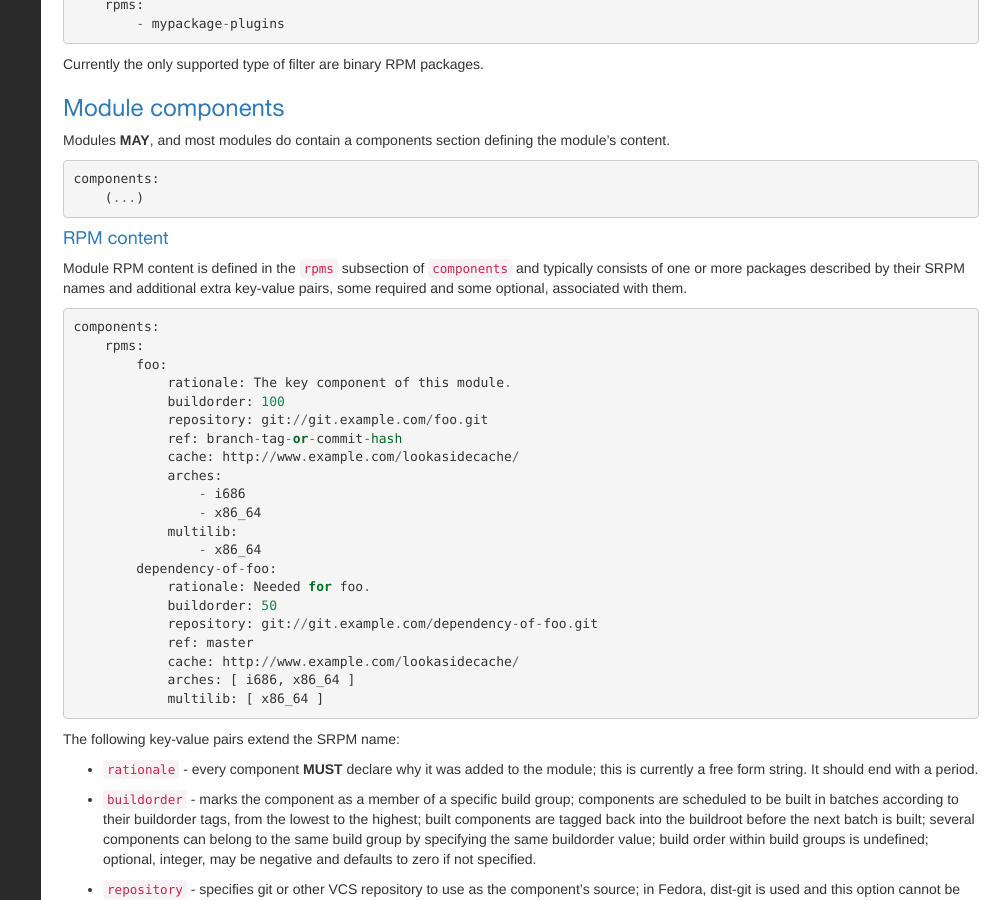
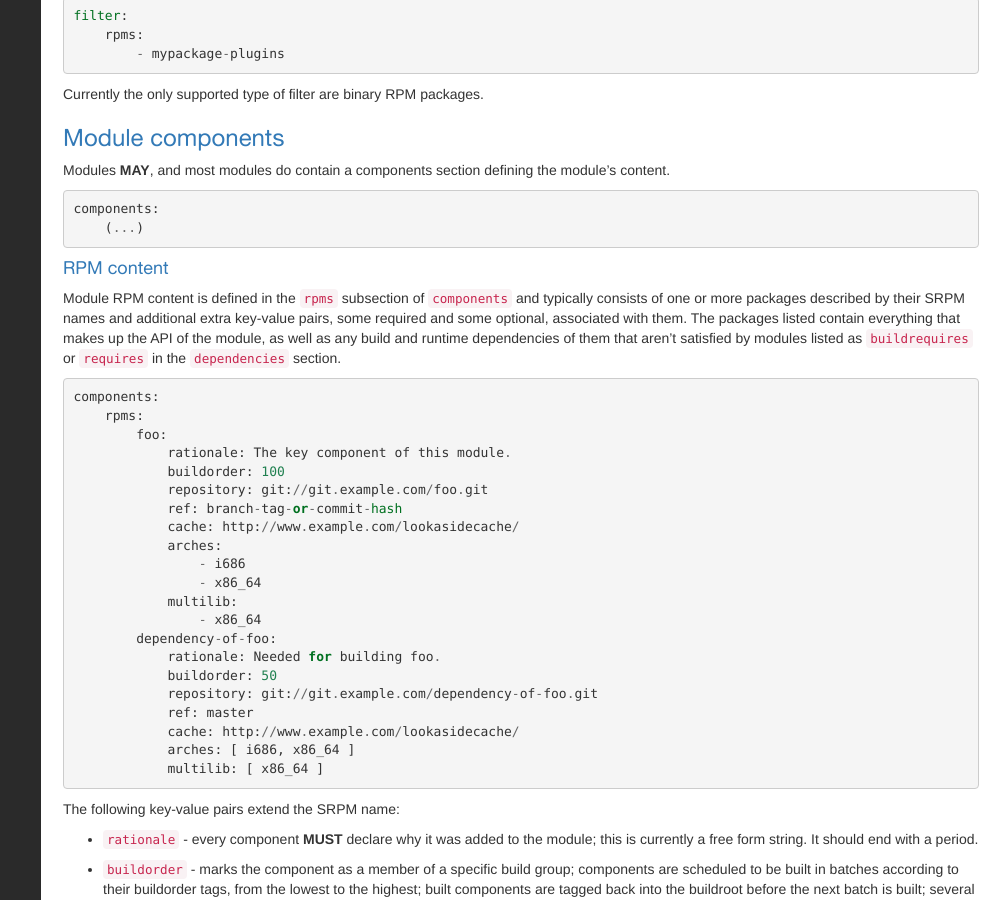
Before and after one commit to gbraad/fedora-modularity, a Sphinx documentation site: the page built from source/development/building-modules/module-guidelines.rst, in a window 1280 px wide and 900 px high, scrolled down 4554 px. Shown: the whole window, without its empty margins (279-1280 px from the left). Built offline with Sphinx 7.4.7, drawn with Linux system fonts in a browser that asks for light colours; some of the changed text lies outside the part shown.

Commit message:
be more explicit about listing dependencies
see https://pagure.io/modulemd/issue/43 for details

```diff
--- a/source/development/building-modules/developing.rst
+++ b/source/development/building-modules/developing.rst
@@ -3,9 +3,9 @@ Defining modules in modulemd
 
 To have your module build, you need to start with writing a `modulemd
 <https://pagure.io/modulemd>`__ file which is a definition of your module
-including the components, API, and all the information necessary to build your
-module like specifying the build root and a build order for the packages.
-Let’s have a look at an example Vim module:
+including the components, API, and all the information necessary to build
+your module like specifying build dependencies and a build order for the
+packages. Let’s have a look at an example Vim module:
 
 ::
 
--- a/source/development/building-modules/module-guidelines.rst
+++ b/source/development/building-modules/module-guidelines.rst
@@ -288,7 +288,10 @@ RPM content
 Module RPM content is defined in the ``rpms`` subsection of
 ``components`` and typically consists of one or more packages described
 by their SRPM names and additional extra key-value pairs, some required
-and some optional, associated with them.
+and some optional, associated with them. The packages listed contain everything
+that makes up the API of the module, as well as any build and runtime
+dependencies of them that aren't satisfied by modules listed as
+``buildrequires`` or ``requires`` in the ``dependencies`` section.
 
 ::
 
@@ -306,7 +309,7 @@ and some optional, associated with them.
                  multilib:
                      - x86_64
              dependency-of-foo:
-                 rationale: Needed for foo.
+                 rationale: Needed for building foo.
                  buildorder: 50
                  repository: git://git.example.com/dependency-of-foo.git
                  ref: master
@@ -430,6 +433,32 @@ optional metadata.
                  foo:
                      rationale: An example RPM component.
 
+Minimal module with RPM content and build dependency
+~~~~~~~~~~~~~~~~~~~~~~~~~~~~~~~~~~~~~~~~~~~~~~~~~~~~
+
+Yet another flavour of the minimal module, containing one RPM package
+with SRPM name ``foo`` and another with SRPM name ``bar`` which is required for building and running ``foo``. This module doesn't define any dependencies on other modules or optional metadata.
+
+::
+
+     document: modulemd
+     version: 1
+     data:
+         summary: An example summary
+         description: And an example description.
+         license:
+             module:
+                 - MIT
+         components:
+             rpms:
+                 foo:
+                     rationale: An example RPM component.
+                     buildorder: 2
+                 bar:
+                     rationale: >
+                         An example build and runtime dependency of foo.
+                     buildorder: 1
+
 Minimal module with RPM content but with the -docs subpackage excluded
 ~~~~~~~~~~~~~~~~~~~~~~~~~~~~~~~~~~~~~~~~~~~~~~~~~~~~~~~~~~~~~~~~~~~~~~
 
@@ -549,11 +578,15 @@ included components and populate the ``data`` → ``license`` → ``content`` li
              rpms:
                  common-package:
                      rationale: The key component of this module.
+                     buildorder: 2
                      ref: common-release-branch
                  common-plugins:
                      rationale: Extensions for common-package.
+                     buildorder: 3
+                     ref: common-release-branch
+                 common-builddep:
+                     rationale: A build dependency of common-package.
                      buildorder: 1
-                     ref: common-release-branch
 
 Complete module definition
 ~~~~~~~~~~~~~~~~~~~~~~~~~~
```
